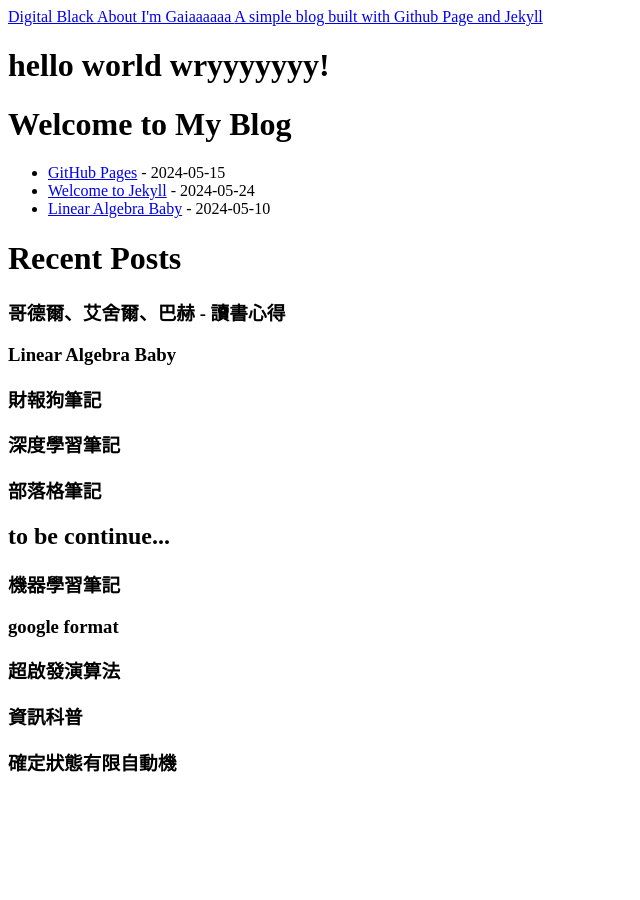
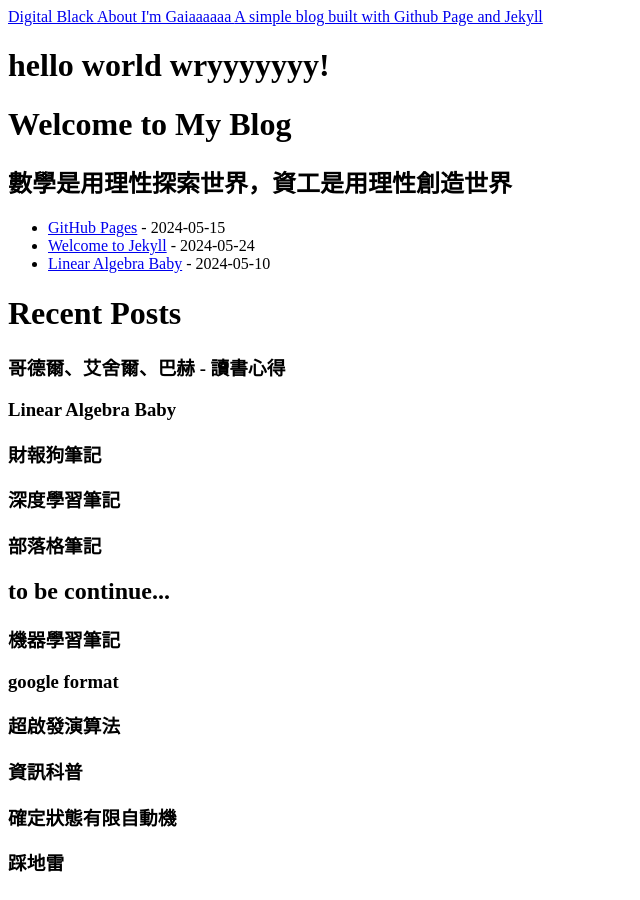
Before and after one commit to haha39/MyFirstBlog, a Jekyll site: the page built from index.html, in a window 1280 px wide. Shown: the whole page, without its empty margins (0-640 px from the left). Built offline with Jekyll 4.4.1, drawn with Linux system fonts in a browser that asks for light colours.

Commit message:
Update index.html

```diff
--- a/index.html
+++ b/index.html
@@ -15,6 +15,7 @@ layout: default
 <body>
     <h1>{{ "Hello World WRYYYYYYY!" | downcase }}</h1>
     <h1>Welcome to My Blog</h1>
+    <h2>數學是用理性探索世界，資工是用理性創造世界</h2>
     <ul>
         <li><a href="2024-05-15-GithubPage">GitHub Pages</a> - 2024-05-15</li>
         <li><a href=".\_posts\2024-05-24-welcome">Welcome to Jekyll</a> - 2024-05-24</li>
@@ -33,6 +34,8 @@ layout: default
     <h3>超啟發演算法</h3>
     <h3>資訊科普</h3>
     <h3>確定狀態有限自動機</h3>
+    <h3>踩地雷</h3>
+
 
 
 </body>
```
